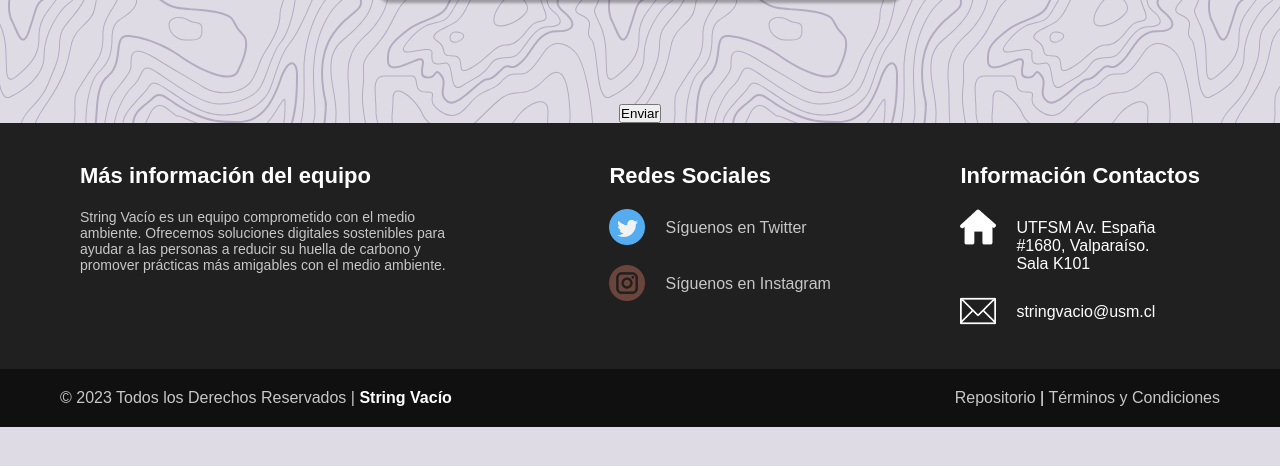
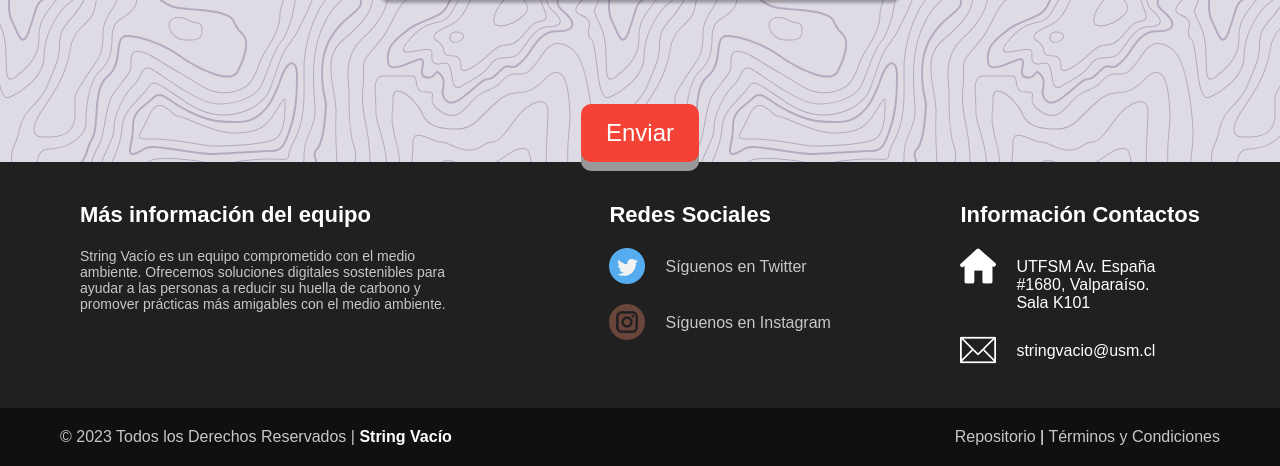
Before and after one commit to CrisJk1/String-Vacio, a Django app: page /Agenda/ in a window 1280 px wide. Shown: the part 470-936 px from the top of the page. Before the commit the page ends 897 px from the top, so only its background shows below. Run offline with Django 5.2, Linux system fonts and the light colour scheme; a user stored in the database is signed in; tables that the repository leaves empty hold one stand-in row (values such as "Sample post"); some libraries are stand-ins or nearby versions; some web fonts are replaced.

Commit message:
Intento de boton

```diff
--- a/static/css/styles.css
+++ b/static/css/styles.css
@@ -148,6 +148,28 @@ hr {
     float: initial;
 }
 
+.boton {
+    display: inline-block;
+    padding: 15px 25px;
+    font-size: 24px;
+    cursor: pointer;
+    text-align: center;
+    text-decoration: none;
+    outline: none;
+    color: #fff;
+    background-color: #f44336;
+    border: none;
+    border-radius: 10px;
+    box-shadow: 0 9px #999;
+  }
+
+  .boton:hover {background-color: #ff5722}
+
+  .boton:active {
+    background-color: #d32f2f;
+    box-shadow: 0 5px #666;
+    transform: translateY(4px);
+  }
 .tabla img {
     width: 90px;
     height: 90px;
--- a/templates/Agenda.html
+++ b/templates/Agenda.html
@@ -71,7 +71,7 @@
                         {% endfor %}
 
                     </table>
-                    <input type="submit" value="Enviar">
+                    <input type="submit" value="Enviar" class="boton">
                 </form>
             </div>
         </div>
```
